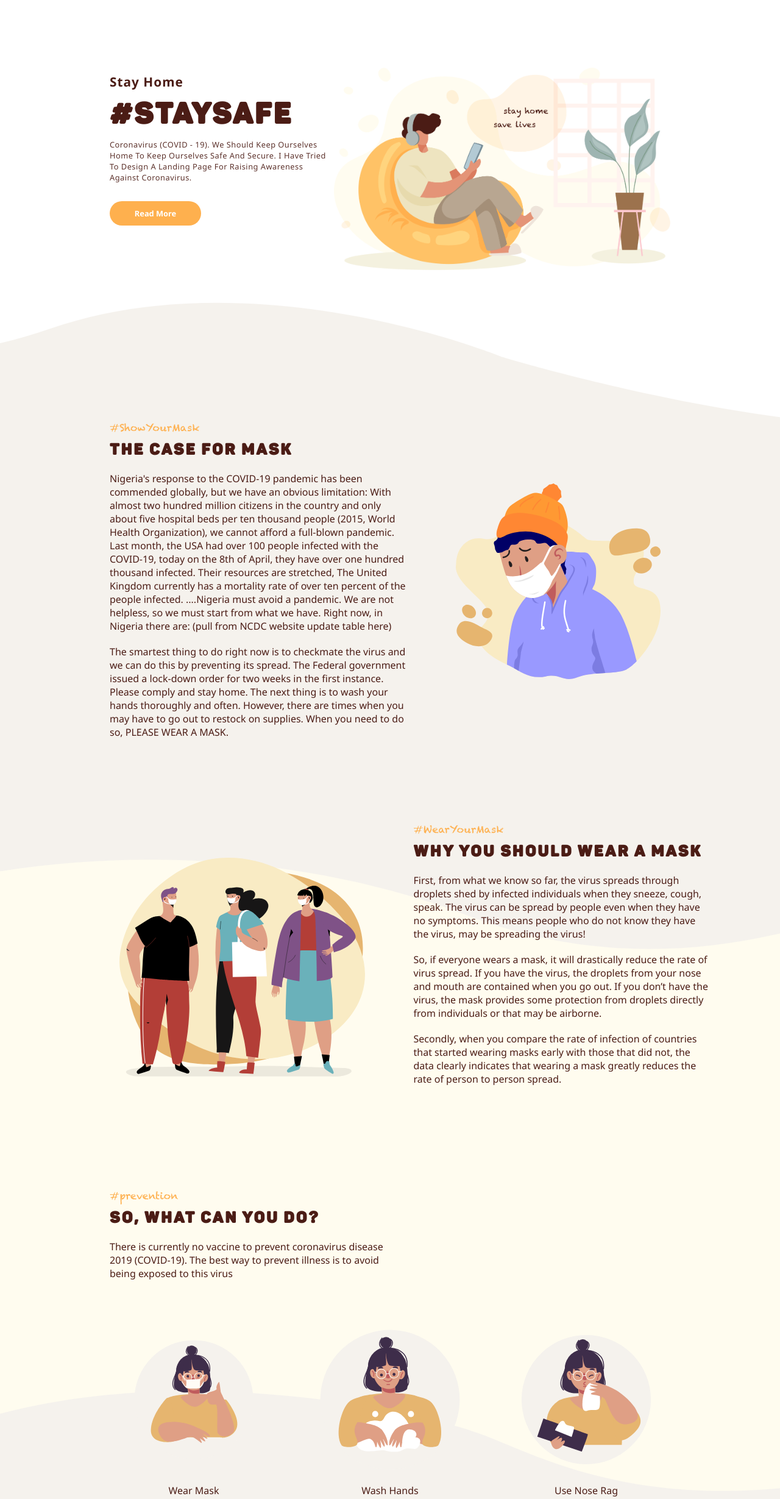
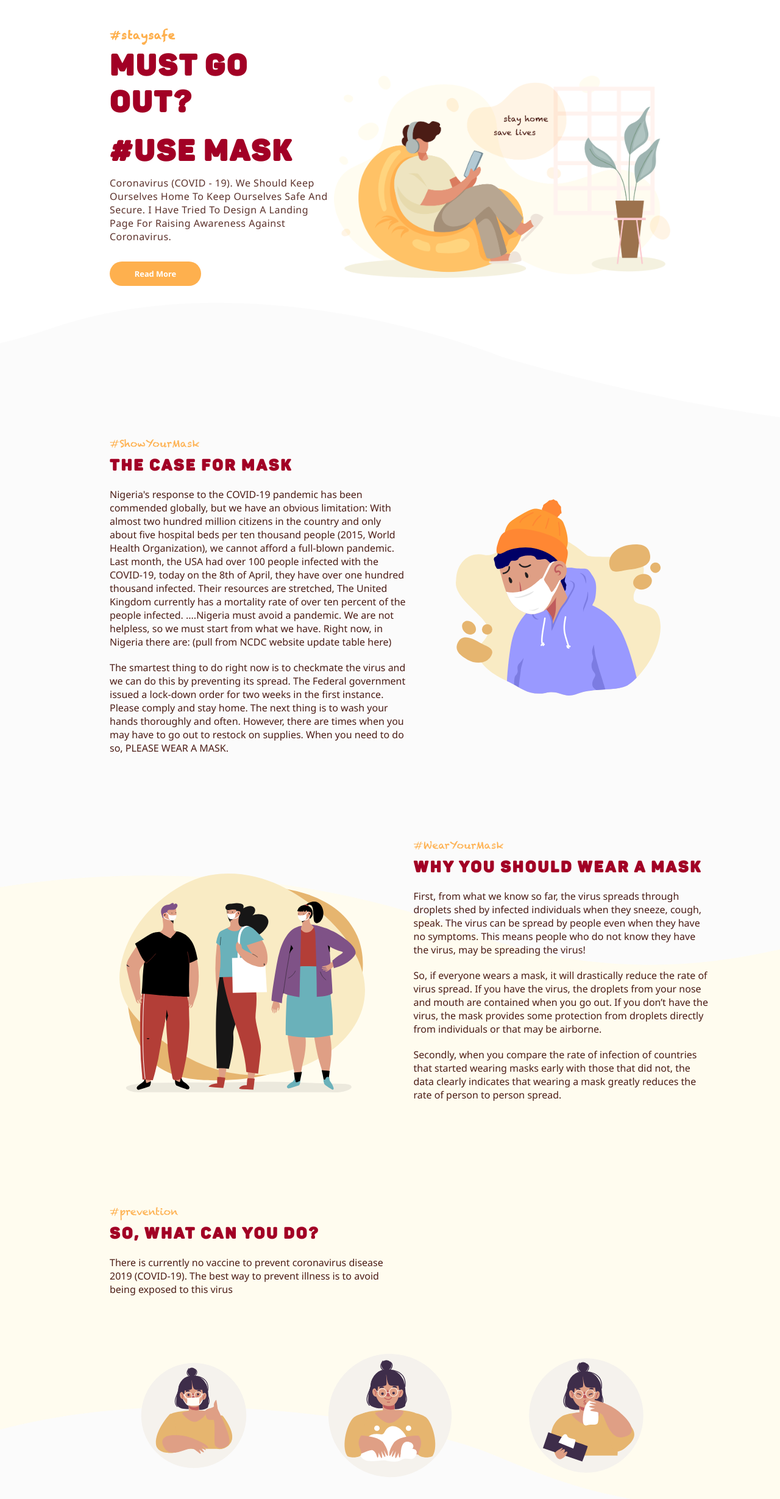
Before and after one commit to josemak25/stay-safe, a plain HTML site: page index.html in a window 1280 px wide. Shown: the part 73-2532 px from the top of the page at 61% size. Drawn offline with Linux system fonts and the light colour scheme.

Commit message:
update to general ui with color theme

```diff
--- a/index.html
+++ b/index.html
@@ -28,8 +28,9 @@
       <div class="contanier-body">
         <div class="contanier-body-header">
           <div class="contanier-body-header-texts">
-            <h3>stay home</h3>
-            <h1>#staysafe</h1>
+            <h3>#staysafe</h3>
+            <h1>Must go out?</h1>
+            <h1>#use Mask</h1>
             <p>
               Coronavirus (COVID - 19). We should keep ourselves home to keep
               ourselves safe and secure. I have tried to design a landing page
--- a/styles/index.css
+++ b/styles/index.css
@@ -13,8 +13,10 @@
   --font-family-bold: "panton bold", sans-serif;
   --font-family-chalkduster: "chalkduster", sans-serif;
   --font-color-dark: #4b1c15;
+  --font-red-color: #a20025;
   --font-color-light: #ffffff;
   --body-bg-color: #f5f2ed;
+  --body-bg-grey-color: #fbfbfb;
   --body-action-color: #feb04e;
 }
 
@@ -31,6 +33,10 @@ img {
   width: 100%;
 }
 
+h1 {
+  color: var(--font-red-color);
+}
+
 body {
   margin: 0;
   padding: 0;
@@ -38,7 +44,7 @@ body {
   font-family: var(--font-family-base);
   font-size: 1em;
   color: var(--font-color-dark);
-  background-color: var(--body-bg-color);
+  background-color: var(--body-bg-grey-color);
   overflow-x: hidden;
 }
 
@@ -112,10 +118,10 @@ body {
 }
 
 .contanier-body-header-texts h3 {
-  font-size: 1.3rem;
-  font-family: var(--font-family-base);
+  font-size: 1.1rem;
+  font-family: var(--font-family-chalkduster);
+  color: var(--body-action-color);
   font-weight: 600;
-  text-transform: capitalize;
   letter-spacing: 1px;
 }
 
@@ -130,7 +136,6 @@ body {
 }
 
 .contanier-body-header-texts p {
-  font-size: 0.8rem;
   font-family: var(--font-family-base);
   text-transform: capitalize;
   letter-spacing: 0.5px;
@@ -197,6 +202,19 @@ body {
 .walkthrough-section .walkthrough--illustrator {
   margin: 4rem 0;
   padding: 0 1rem;
+}
+
+.walkthrough-section.walkthrough-col
+  .walkthrough-col-illustrator
+  .illustrator
+  h1 {
+  font-size: 0.8rem;
+  font-family: var(--font-family-base);
+  font-weight: 600;
+  word-spacing: 1.2px;
+  text-transform: uppercase;
+  text-align: center;
+  padding: 20px 0px;
 }
 
 .container-prevention_vector {
@@ -390,6 +408,8 @@ body {
     display: flex;
     flex-direction: column;
     align-items: center;
+    text-align: center;
+    padding: 1rem;
   }
 
   .container-get-actions_vector {
```
